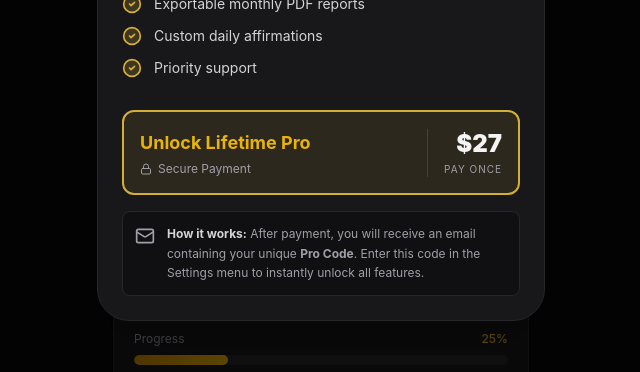
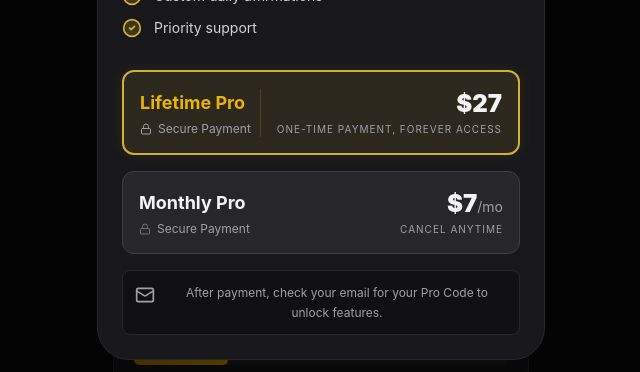
Before and after one commit to tiffanyr680-debug/wealth-tracker, a React (Vite) app: page / in a window 1280 px wide. Both pictures are taken after a click on the button "Unlock Pro". Shown: the part 386-758 px from the top of the page, without its empty margins (319-959 px from the left). Built offline with nearby package versions, Linux system fonts and the light colour scheme.

Commit message:
Add distinct Monthly and Lifetime Pro payment tiers

```diff
--- a/src/components/ProModal.jsx
+++ b/src/components/ProModal.jsx
@@ -72,27 +72,45 @@ export default function ProModal({ isOpen, onClose, isPro }) {
 
                     <div className="space-y-4">
                         <a
-                            href="https://buy.stripe.com/test_placeholder"
+                            href="https://buy.stripe.com/test_aFa4gy54X0OLfLA8px"
                             target="_blank"
                             rel="noopener noreferrer"
-                            className="flex items-center justify-between w-full p-4 rounded-xl border-2 border-gold-500 bg-gold-500/10 hover:bg-gold-500/20 transition-all group"
+                            className="flex items-center justify-between w-full p-4 rounded-xl border-2 border-gold-500 bg-gold-500/10 hover:bg-gold-500/20 transition-all group shadow-[0_0_15px_rgba(212,175,55,0.1)] hover:shadow-[0_0_20px_rgba(212,175,55,0.2)]"
                         >
                             <div className="text-left flex-1 border-r border-gold-500/20 mr-4">
-                                <p className="font-bold text-lg text-gold-400">Unlock Lifetime Pro</p>
+                                <p className="font-bold text-lg text-gold-400">Lifetime Pro</p>
                                 <div className="flex items-center gap-1.5 text-xs text-zinc-400 mt-1">
                                     <Lock className="w-3 h-3" /> Secure Payment
                                 </div>
                             </div>
                             <div className="text-right whitespace-nowrap">
                                 <p className="font-black text-2xl text-zinc-100">$27</p>
-                                <p className="text-[10px] text-zinc-400 uppercase tracking-widest mt-0.5">Pay Once</p>
+                                <p className="text-[10px] text-zinc-400 uppercase tracking-widest mt-0.5">One-time payment, forever access</p>
+                            </div>
+                        </a>
+
+                        <a
+                            href="https://buy.stripe.com/test_00wfZg2WPdBxgPE219"
+                            target="_blank"
+                            rel="noopener noreferrer"
+                            className="flex items-center justify-between w-full p-4 rounded-xl border border-zinc-700 bg-zinc-800 hover:bg-zinc-700 transition-colors group"
+                        >
+                            <div className="text-left flex-1 mr-4">
+                                <p className="font-bold text-lg text-zinc-100">Monthly Pro</p>
+                                <div className="flex items-center gap-1.5 text-xs text-zinc-400 mt-1">
+                                    <Lock className="w-3 h-3 text-zinc-500" /> Secure Payment
+                                </div>
+                            </div>
+                            <div className="text-right whitespace-nowrap">
+                                <p className="font-black text-2xl text-zinc-100">$7<span className="text-sm font-normal text-zinc-400">/mo</span></p>
+                                <p className="text-[10px] text-zinc-400 uppercase tracking-widest mt-0.5">Cancel anytime</p>
                             </div>
                         </a>
 
                         <div className="flex items-start gap-3 p-3 bg-zinc-950/50 rounded-lg border border-zinc-800">
                             <Mail className="w-5 h-5 text-zinc-400 shrink-0 mt-0.5" />
-                            <p className="text-xs text-zinc-400 leading-relaxed">
-                                <strong className="text-zinc-300">How it works:</strong> After payment, you will receive an email containing your unique <strong>Pro Code</strong>. Enter this code in the Settings menu to instantly unlock all features.
+                            <p className="text-xs text-zinc-400 leading-relaxed text-center w-full">
+                                After payment, check your email for your Pro Code to unlock features.
                             </p>
                         </div>
                     </div>
```
